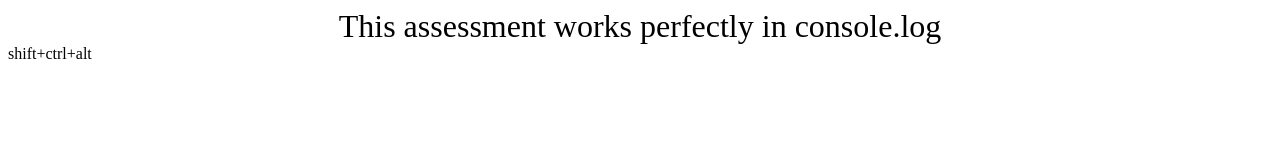
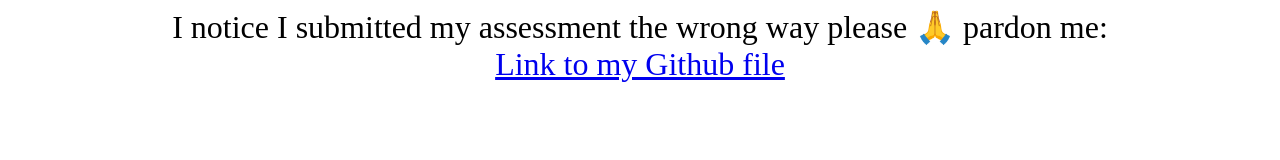
Before and after one commit to chris097/coverter, a plain HTML site: page index.html in a window 1280 px wide. Drawn offline with Linux system fonts and the light colour scheme.

Commit message:
first commit

```diff
--- a/index.html
+++ b/index.html
@@ -8,8 +8,7 @@
 </head>
 <body>
   <div id="app">
-    <div style="text-align: center; font-size: xx-large;">This assessment works perfectly in console.log</div>
-    shift+ctrl+alt
+    <div style="text-align: center; font-size: xx-large;">I notice I submitted my assessment the wrong way please 🙏 pardon me: <br /> <a href="https://github.com/chris097/coverter">Link to my Github file</a></div>
   <script src="/index.js"></script>
 </body>
 </html>
```
